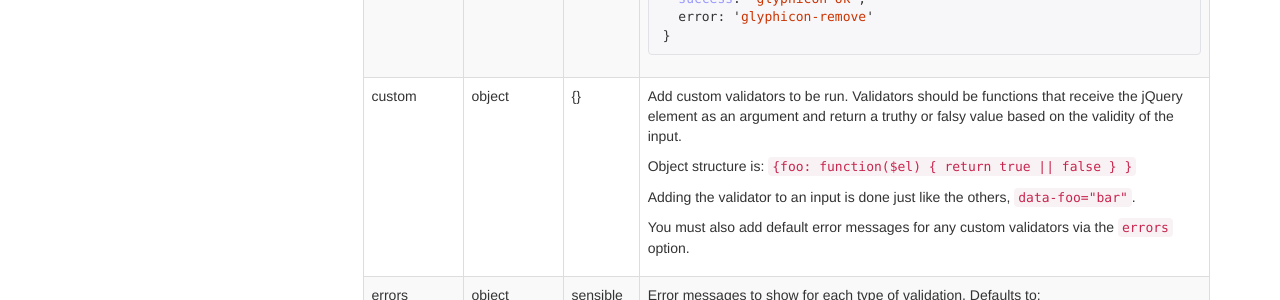
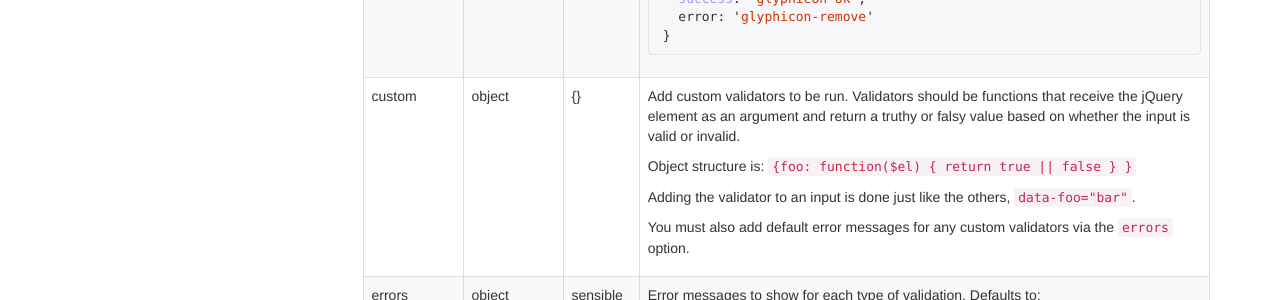
Before and after one commit to 1000hz/bootstrap-validator, a Jekyll site: the page built from docs/index.html, in a window 1280 px wide and 900 px high, scrolled down 4051 px. Shown: the part 172-472 px from the top of the window. Built offline with Jekyll 4.4.1, drawn with Linux system fonts in a browser that asks for light colours; nearby versions of some CDN libraries; comment, search, counter and statistics services are not loaded.

Commit message:
Docs: slight tweak to custom validator usage for easier comprehension.

```diff
--- a/docs/index.html
+++ b/docs/index.html
@@ -278,7 +278,7 @@ feedback: {
            <td>object</td>
            <td>{}</td>
            <td>
-             <p>Add custom validators to be run. Validators should be functions that receive the jQuery element as an argument and return a truthy or falsy value based on the validity of the input.</p>
+             <p>Add custom validators to be run. Validators should be functions that receive the jQuery element as an argument and return a truthy or falsy value based on whether the input is valid or invalid.</p>
              <p>Object structure is: <code>{foo: function($el) { return true || false } }</code></p>
              <p>Adding the validator to an input is done just like the others, <code>data-foo="bar"</code>.</p>
              <p>You must also add default error messages for any custom validators via the <code>errors</code> option.
```
